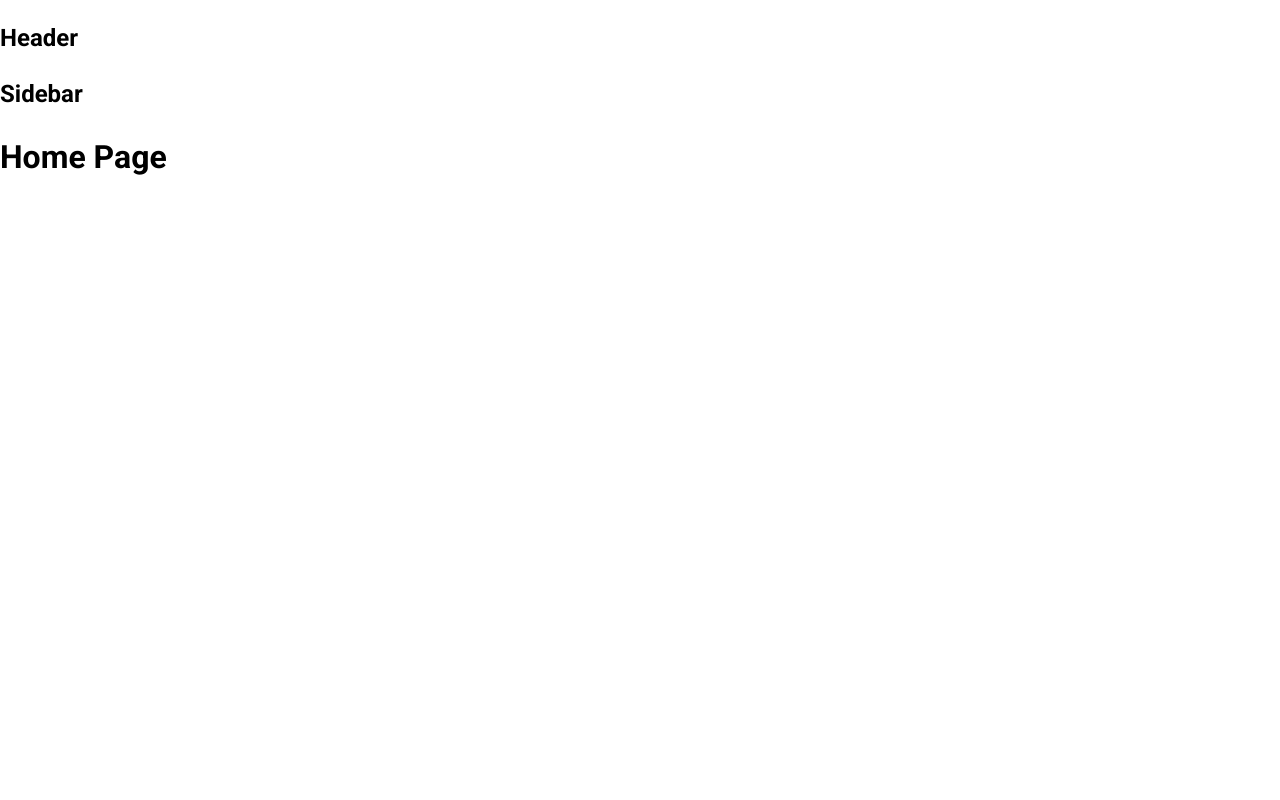
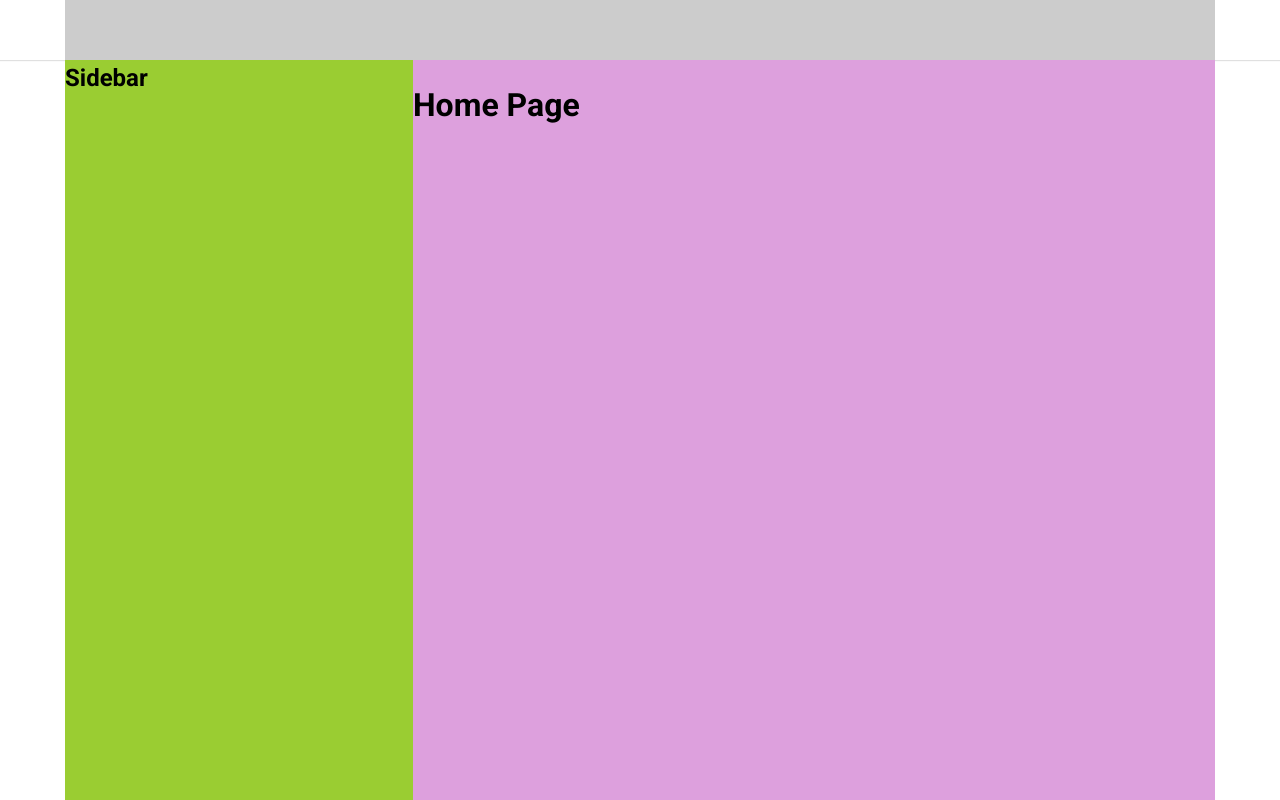
Before and after one commit to nguyenbatien2k1/Tiktok_Fake, a React (Create React App) app: page / in a window 1280 px wide. Shown: the top 800 px of the page. Built offline with nearby package versions, Linux system fonts and the light colour scheme.

Commit message:
upload code 8/9

```diff
--- a/package.json
+++ b/package.json
@@ -6,6 +6,7 @@
         "@testing-library/jest-dom": "^5.16.5",
         "@testing-library/react": "^13.4.0",
         "@testing-library/user-event": "^13.5.0",
+        "classnames": "^2.3.1",
         "normalize.css": "^8.0.1",
         "react": "^18.2.0",
         "react-dom": "^18.2.0",
--- a/src/components/GlobalStyles/GlobalStyles.scss
+++ b/src/components/GlobalStyles/GlobalStyles.scss
@@ -3,6 +3,9 @@
 
 :root {
     --primary: #fe2c55;
+
+    --default-layout-header-height: 60px;
+    --default-layout-width: 1150px;
 }
 
 html {
@@ -10,6 +13,8 @@
 }
 
 * {
+    margin: 0;
+    padding: 0;
     box-sizing: border-box;
 }
 
--- /dev/null
+++ b/src/components/Layout/DefaultLayout/DefaultLayout.module.scss
@@ -0,0 +1,15 @@
+.wrapper {
+    display: flex;
+    flex-direction: column;
+    align-items: center;
+}
+
+.container {
+    display: flex;
+    width: var(--default-layout-width);
+}
+
+.container {
+    flex: 1;
+    background: plum;
+}
--- /dev/null
+++ b/src/components/Layout/DefaultLayout/Sidebar/Sidebar.module.scss
@@ -0,0 +1,5 @@
+.wrapper {
+    width: 348px;
+    min-height: 1000px;
+    background: yellowgreen;
+}
--- a/src/components/Layout/DefaultLayout/Sidebar/index.js
+++ b/src/components/Layout/DefaultLayout/Sidebar/index.js
@@ -1,5 +1,14 @@
+import classNames from 'classnames/bind';
+import styles from './Sidebar.module.scss';
+
+const cx = classNames.bind(styles);
+
 function Sidebar() {
-    return <h2>Sidebar</h2>;
+    return (
+        <aside className={cx('wrapper')}>
+            <h2>Sidebar</h2>
+        </aside>
+    );
 }
 
 export default Sidebar;
--- a/src/components/Layout/DefaultLayout/index.js
+++ b/src/components/Layout/DefaultLayout/index.js
@@ -1,13 +1,17 @@
+import classNames from 'classnames/bind';
+import styles from './DefaultLayout.module.scss';
 import Header from '~/components/Layout/components/Header';
 import Sidebar from './Sidebar';
 
+const cx = classNames.bind(styles);
+
 function DefaultLayout({ children }) {
     return (
-        <div>
+        <div className={cx('wrapper')}>
             <Header />
-            <div className="container">
+            <div className={cx('container')}>
                 <Sidebar />
-                <div className="content">{children}</div>
+                <div className={cx('content')}>{children}</div>
             </div>
         </div>
     );
--- a/src/components/Layout/HeaderOnly/index.js
+++ b/src/components/Layout/HeaderOnly/index.js
@@ -1,6 +1,6 @@
 import Header from '~/components/Layout/components/Header';
 
-function DefaultLayout({ children }) {
+function HeaderOnly({ children }) {
     return (
         <div>
             <Header />
@@ -11,4 +11,4 @@
     );
 }
 
-export default DefaultLayout;
+export default HeaderOnly;
--- /dev/null
+++ b/src/components/Layout/components/Header/Header.module.scss
@@ -0,0 +1,13 @@
+.wrapper {
+    width: 100%;
+    height: var(--default-layout-header-height);
+    box-shadow: 0px 1px 1px rgb(0 0 0 / 12%);
+    display: flex;
+    justify-content: center;
+}
+
+.inner {
+    height: 100%;
+    width: var(--default-layout-width);
+    background: #ccc;
+}
--- a/src/components/Layout/components/Header/index.js
+++ b/src/components/Layout/components/Header/index.js
@@ -1,5 +1,14 @@
+import classNames from 'classnames/bind';
+import styles from './Header.module.scss';
+
+const cx = classNames.bind(styles);
+
 function Header() {
-    return <h2>Header</h2>;
+    return (
+        <header className={cx('wrapper')}>
+            <div className={cx('inner')}></div>
+        </header>
+    );
 }
 
 export default Header;
```
Also changed, not shown: 1 other file (tests, documents, lock files or other folders).
